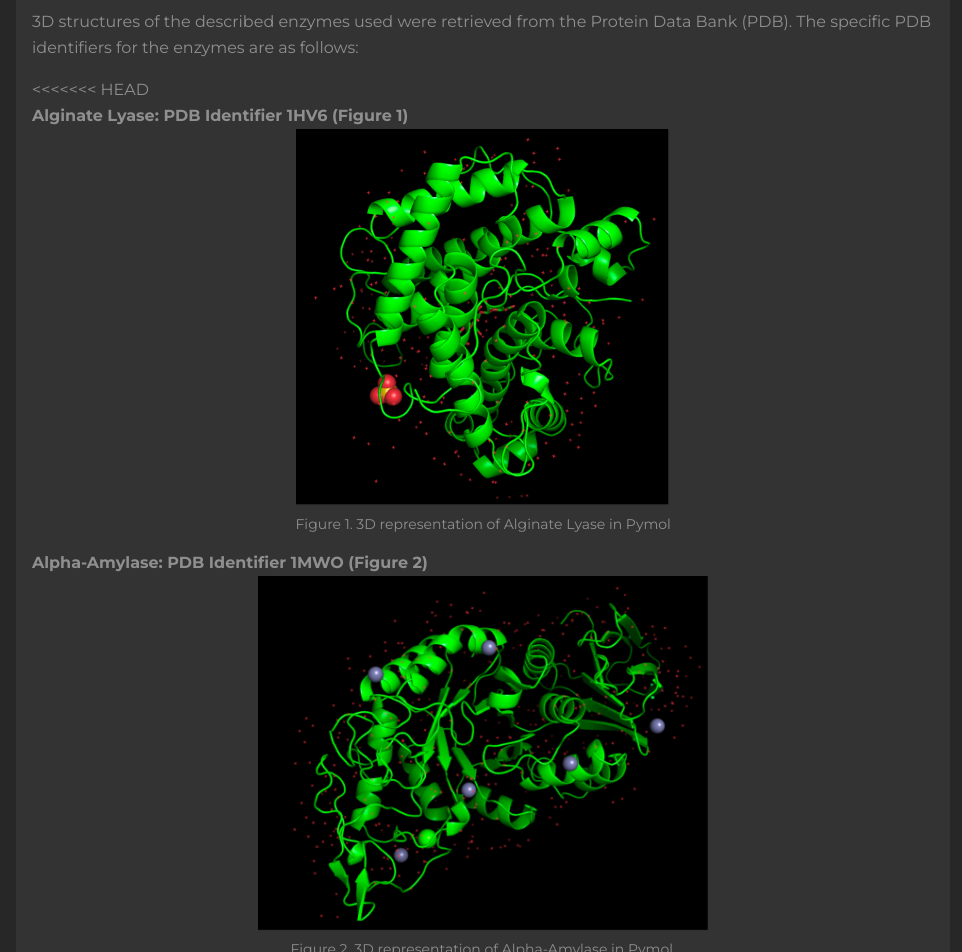
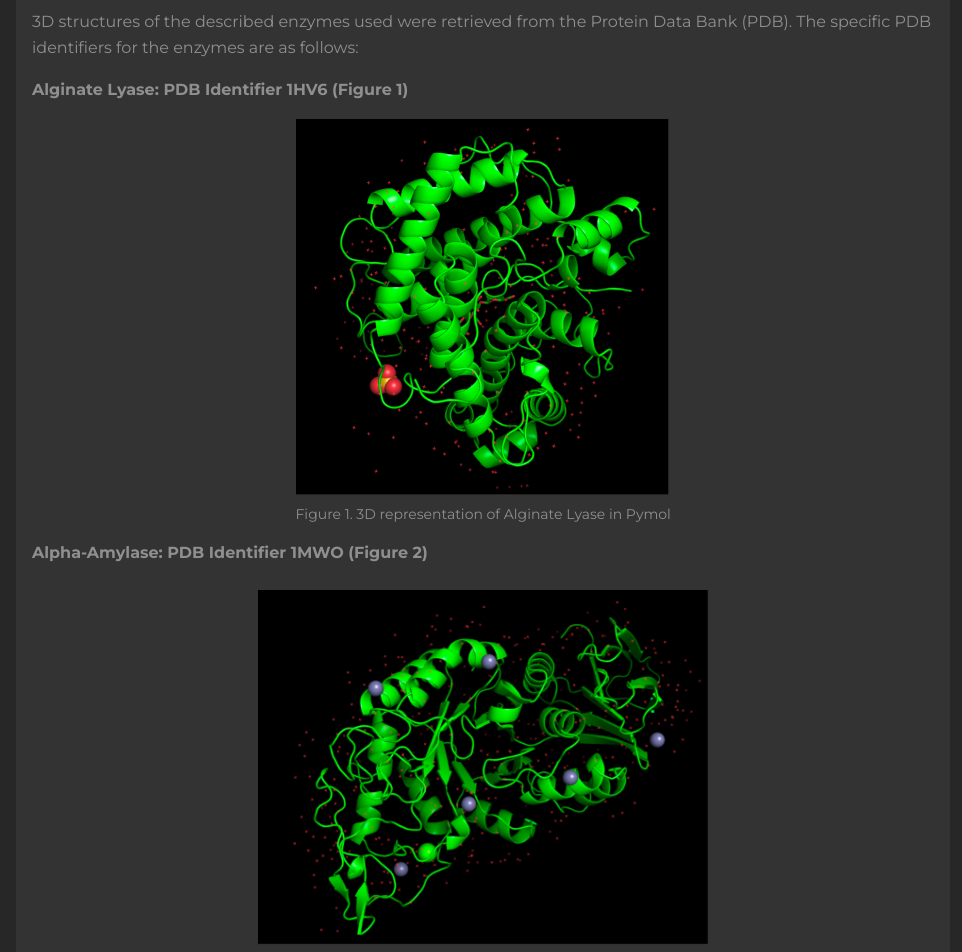
Before and after one commit to biomod2023/biomod2023, a Vue app: page /future-directions/aa-docking in a window 1280 px wide. Shown: the part 980-1932 px from the top of the page, without its empty margins (32-994 px from the left). Built offline with nearby package versions, Linux system fonts and the light colour scheme; what oh-vue-icons, vue-window-size would draw is missing.

Commit message:
Fix merge conflict

```diff
--- a/src/views/future-directions/AADocking.vue
+++ b/src/views/future-directions/AADocking.vue
@@ -50,39 +50,6 @@ const sectionTitleStyle = 'text-subtitle-sm lg:text-subtitle text-white mb-4'
             </section>
 
             <section>
-<<<<<<< HEAD
-              <h4 class="font-bold">Alginate Lyase: PDB Identifier 1HV6 (Figure 1)</h4>
-
-              <CaptionedGraphics modifier="w-full">
-                <template #graphics>
-                  <img
-                    src="../../assets/aa-docking/alginate-lyase-3d.png"
-                    alt="Picture of Alginate Lyase"
-                    class="w-full lg:w-1/2"
-                  />
-                </template>
-                <template #caption>
-                  <p>Figure 1. 3D representation of Alginate Lyase in Pymol</p>
-                </template>
-              </CaptionedGraphics>
-            </section>
-
-            <section>
-              <h4 class="font-bold">Alpha-Amylase: PDB Identifier 1MWO (Figure 2)</h4>
-
-              <CaptionedGraphics modifier="w-full">
-                <template #graphics>
-                  <img
-                    src="../../assets/aa-docking/alpha-amylase-3d.png"
-                    alt="Picture of Alpha Amylase"
-                    class="w-full lg:w-1/2"
-                  />
-                </template>
-                <template #caption>
-                  <p>Figure 2. 3D representation of Alpha-Amylase in Pymol.</p>
-                </template>
-              </CaptionedGraphics>
-=======
               <div class="flex flex-col items-center lg:items-start gap-y-4">
                 <h4 class="font-bold">Alginate Lyase: PDB Identifier 1HV6 (Figure 1)</h4>
                 <CaptionedGraphics modifier="w-full">
@@ -117,7 +84,6 @@ const sectionTitleStyle = 'text-subtitle-sm lg:text-subtitle text-white mb-4'
                   </template>
                 </CaptionedGraphics>
               </div>
->>>>>>> 9fb5d0796bd52e52dee2d580df06f145a20cf7f7
             </section>
 
             <section>
@@ -296,11 +262,7 @@ const sectionTitleStyle = 'text-subtitle-sm lg:text-subtitle text-white mb-4'
             </section>
 
             <section>
-<<<<<<< HEAD
-              <h3 :class="sectionTitleStyle">Maleimide and Alpha-Amylase Interaction</h3>
-=======
               <h3 :class="sectionTitleStyle">2. Maleimide and Alpha-Amylase Interaction</h3>
->>>>>>> 9fb5d0796bd52e52dee2d580df06f145a20cf7f7
               <p>
                 Based on the literature review we performed, Alpha-Amylase does not bind to
                 maleimide with its active site. The residues predicted by CB-Dock software do not
```
